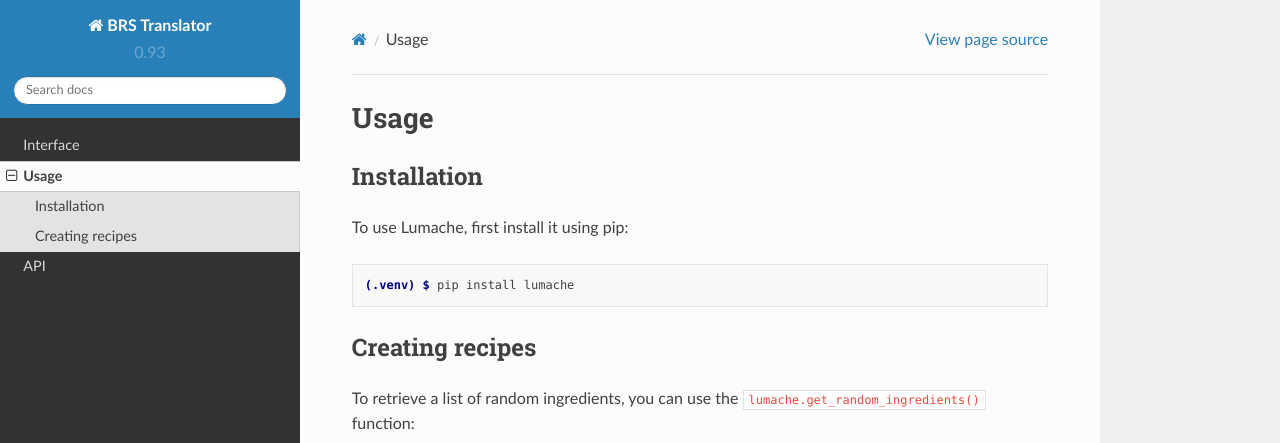
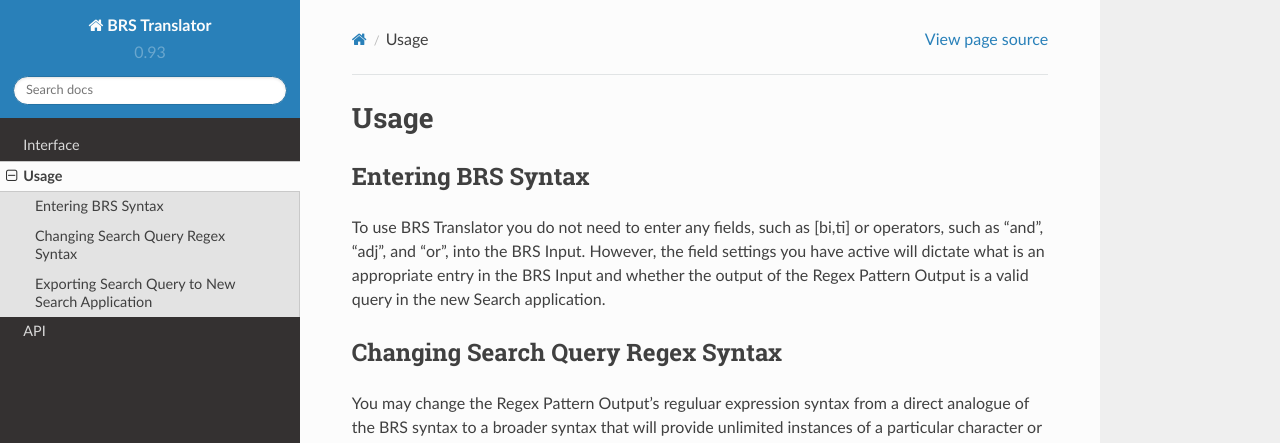
Before and after one commit to Ayjent/BRS-Translator, a Sphinx documentation site: the page built from docs/source/usage.rst, in a window 1280 px wide and 1095 px high. Shown: the top 443 px of the window. Built offline with Sphinx 7.4.7 and the Read the Docs theme 2.0.0, drawn with Linux system fonts in a browser that asks for light colours; some of the changed text lies outside the part shown.

Commit message:
Update usage.rst

```diff
--- a/docs/source/usage.rst
+++ b/docs/source/usage.rst
@@ -1,33 +1,27 @@
 Usage
 =====
 
-.. _installation:
+.. _entering:
 
-Installation
-------------
+Entering BRS Syntax
+-------------------
 
-To use Lumache, first install it using pip:
+To use BRS Translator you do not need to enter any fields, such as [bi,ti] or operators, such as "and", "adj", and "or", into the BRS Input.
+However, the field settings you have active will dictate what is an appropriate entry in the BRS Input and whether the output of the Regex Pattern Output is a valid query in the new Search application.
 
-.. code-block:: console
+Changing Search Query Regex Syntax
+----------------------------------
 
-   (.venv) $ pip install lumache
+You may change the Regex Pattern Output's reguluar expression syntax from a direct analogue of the BRS syntax to a broader syntax that will provide unlimited instances of a particular character or set of characters.  To do so click on the Regex Syntax Toggle and it will change the syntax. The toggle will tell you what version of syntax you are using, either "Accurate" or "Broader".
 
-Creating recipes
-----------------
+"Accurate" is the direct analogue of the BRS Syntax in regular expressions.
 
-To retrieve a list of random ingredients,
-you can use the ``lumache.get_random_ingredients()`` function:
+"Broader" is more expansive regular expression syntax that identifies when the BRS Syntax the user has entered includes:
 
-.. autofunction:: lumache.get_random_ingredients
+   0 to some number of instances designation, such as "{v0:2}", and then finds 0 or more instances.
+   1 to some number of instances designation, such as "{v:2}", and then finds 1 or moreinstances.
 
-The ``kind`` parameter should be either ``"meat"``, ``"fish"``,
-or ``"veggies"``. Otherwise, :py:func:`lumache.get_random_ingredients`
-will raise an exception.
+Exporting Search Query to New Search Application
+------------------------------------------------
 
-.. autoexception:: lumache.InvalidKindError
-
-For example:
-
->>> import lumache
->>> lumache.get_random_ingredients()
-['shells', 'gorgonzola', 'parsley']
+To export the BRS Translator's Regex Pattern Output to the new Search application, click on the Copy Result.  The Regex Pattern Output is now in your clipboard, and click in the Input box and use the Ctrl+V command or right click command to paste the search query.  Then execute the query in the new Search application.
```
